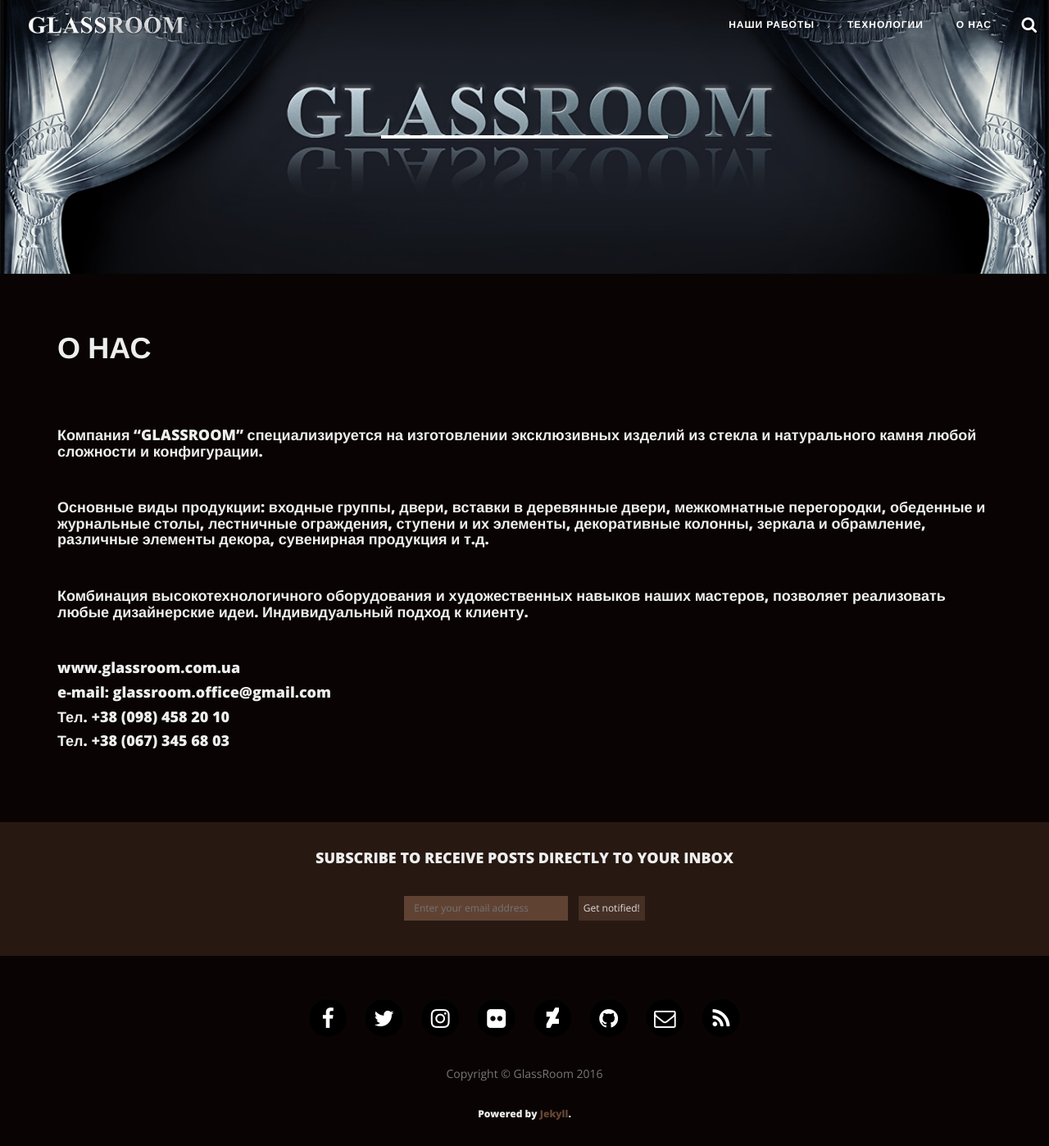
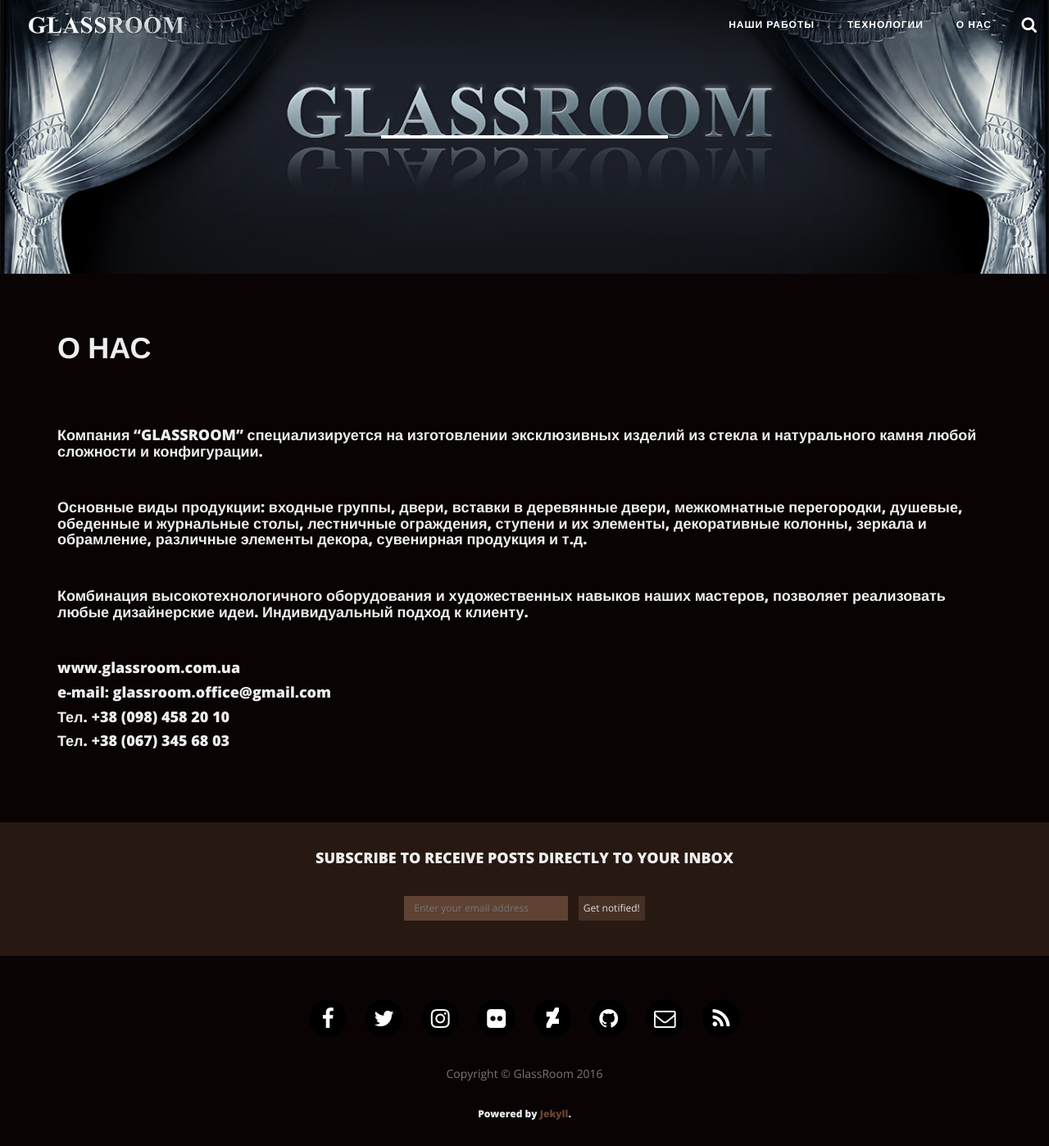
Before and after one commit to Magnum800/glassroom, a Jekyll site: the page built from about/index.html, in a window 1280 px wide. Shown: the whole page at 82% size. Built offline with Jekyll 4.4.1, drawn with Linux system fonts in a browser that asks for light colours; nearby versions of some CDN libraries.

Commit message:
Update index.html

```diff
--- a/about/index.html
+++ b/about/index.html
@@ -11,7 +11,7 @@
 <br>
 <h4>  Компания “GLASSROOM” специализируется на изготовлении эксклюзивных изделий из стекла и натурального камня любой сложности и конфигурации.</h4>
 <br>
-<h4>  Основные виды продукции: входные группы, двери, вставки в деревянные двери, межкомнатные перегородки, обеденные и журнальные столы, лестничные ограждения, ступени и их элементы, декоративные колонны, зеркала и обрамление, различные элементы декора, сувенирная продукция и т.д.</h4>
+<h4>  Основные виды продукции: входные группы, двери, вставки в деревянные двери, межкомнатные перегородки, душевые, обеденные и журнальные столы, лестничные ограждения, ступени и их элементы, декоративные колонны, зеркала и обрамление, различные элементы декора, сувенирная продукция и т.д.</h4>
 <br>
 <h4>  Комбинация высокотехнологичного оборудования и художественных навыков наших мастеров, позволяет реализовать любые дизайнерские идеи. Индивидуальный подход к клиенту.</h4>
 <br>
```
